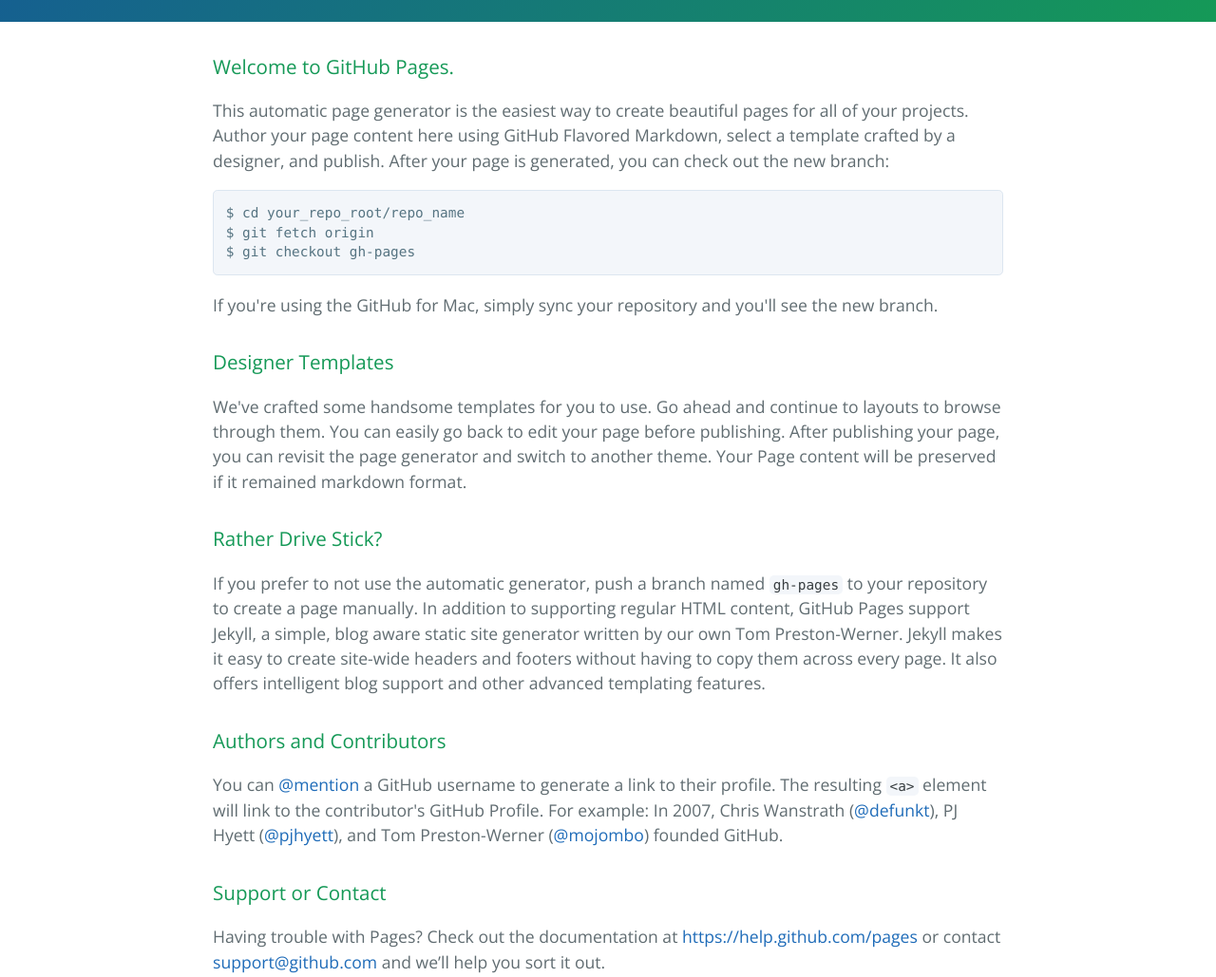
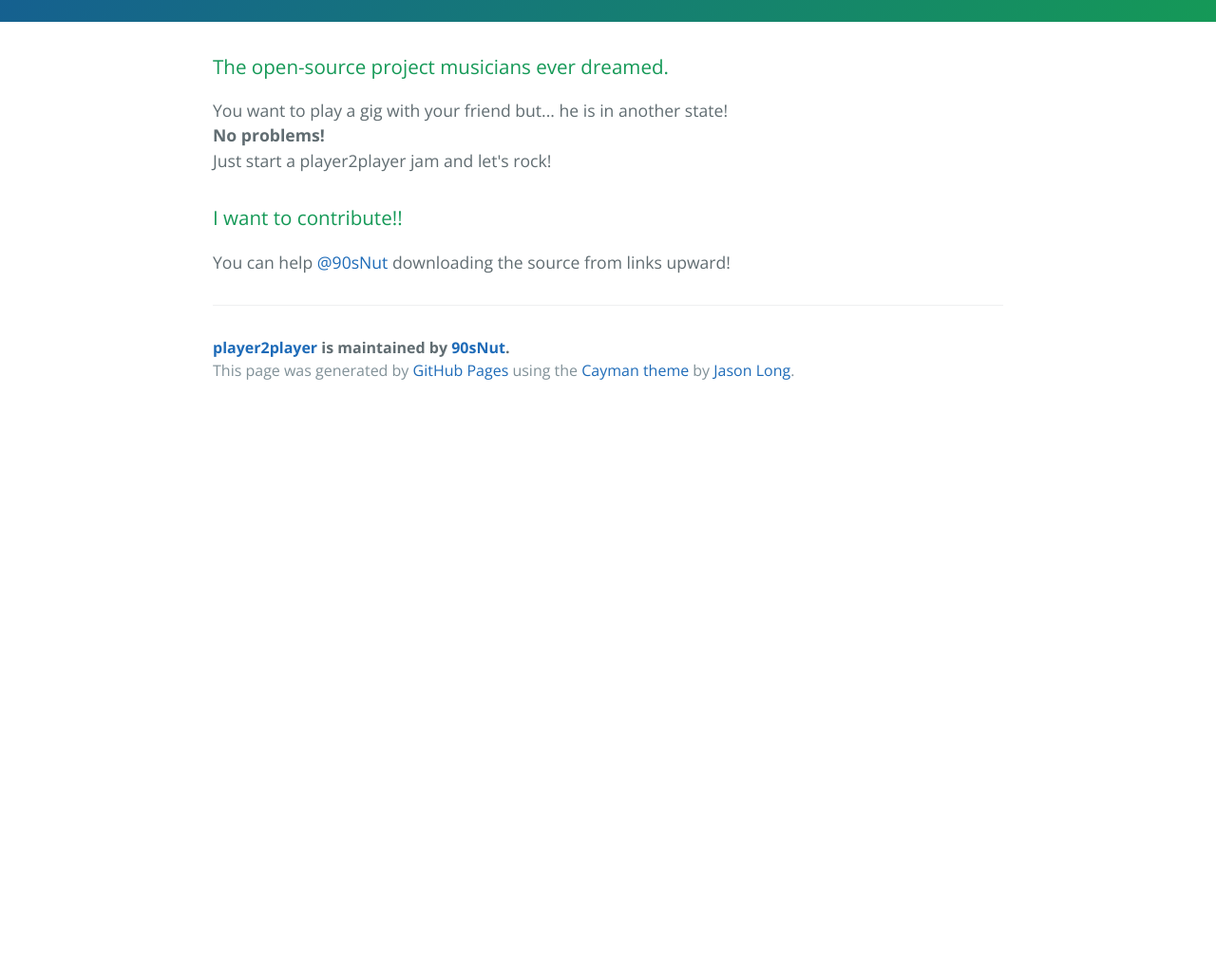
Before and after one commit to 90sNut/player2player, a plain HTML site: page index.html in a window 1280 px wide. Shown: the part 360-1389 px from the top of the page at 95% size. After the commit the page ends 800 px from the top, so only its background shows below. Drawn offline with nearby package versions, Linux system fonts and the light colour scheme.

Commit message:
Update index.html

```diff
--- a/index.html
+++ b/index.html
@@ -20,36 +20,18 @@
 
     <section class="main-content">
       <h3>
-<a id="welcome-to-github-pages" class="anchor" href="#welcome-to-github-pages" aria-hidden="true"><span class="octicon octicon-link"></span></a>Welcome to GitHub Pages.</h3>
+<a id="welcome-to-github-pages" class="anchor" href="#welcome-to-github-pages" aria-hidden="true"><span class="octicon octicon-link"></span></a>The open-source project musicians ever dreamed.</h3>
 
-<p>This automatic page generator is the easiest way to create beautiful pages for all of your projects. Author your page content here using GitHub Flavored Markdown, select a template crafted by a designer, and publish. After your page is generated, you can check out the new branch:</p>
-
-<pre><code>$ cd your_repo_root/repo_name
-$ git fetch origin
-$ git checkout gh-pages
-</code></pre>
-
-<p>If you're using the GitHub for Mac, simply sync your repository and you'll see the new branch.</p>
+<p>You want to play a gig with your friend but... he is in another state!
+<br />
+<b>No problems!</b>
+<br />
+Just start a player2player jam and let's rock!</p>
 
 <h3>
-<a id="designer-templates" class="anchor" href="#designer-templates" aria-hidden="true"><span class="octicon octicon-link"></span></a>Designer Templates</h3>
+<a id="authors-and-contributors" class="anchor" href="#authors-and-contributors" aria-hidden="true"><span class="octicon octicon-link"></span></a>I want to contribute!!</h3>
 
-<p>We've crafted some handsome templates for you to use. Go ahead and continue to layouts to browse through them. You can easily go back to edit your page before publishing. After publishing your page, you can revisit the page generator and switch to another theme. Your Page content will be preserved if it remained markdown format.</p>
-
-<h3>
-<a id="rather-drive-stick" class="anchor" href="#rather-drive-stick" aria-hidden="true"><span class="octicon octicon-link"></span></a>Rather Drive Stick?</h3>
-
-<p>If you prefer to not use the automatic generator, push a branch named <code>gh-pages</code> to your repository to create a page manually. In addition to supporting regular HTML content, GitHub Pages support Jekyll, a simple, blog aware static site generator written by our own Tom Preston-Werner. Jekyll makes it easy to create site-wide headers and footers without having to copy them across every page. It also offers intelligent blog support and other advanced templating features.</p>
-
-<h3>
-<a id="authors-and-contributors" class="anchor" href="#authors-and-contributors" aria-hidden="true"><span class="octicon octicon-link"></span></a>Authors and Contributors</h3>
-
-<p>You can <a href="https://github.com/blog/821" class="user-mention">@mention</a> a GitHub username to generate a link to their profile. The resulting <code>&lt;a&gt;</code> element will link to the contributor's GitHub Profile. For example: In 2007, Chris Wanstrath (<a href="https://github.com/defunkt" class="user-mention">@defunkt</a>), PJ Hyett (<a href="https://github.com/pjhyett" class="user-mention">@pjhyett</a>), and Tom Preston-Werner (<a href="https://github.com/mojombo" class="user-mention">@mojombo</a>) founded GitHub.</p>
-
-<h3>
-<a id="support-or-contact" class="anchor" href="#support-or-contact" aria-hidden="true"><span class="octicon octicon-link"></span></a>Support or Contact</h3>
-
-<p>Having trouble with Pages? Check out the documentation at <a href="https://help.github.com/pages">https://help.github.com/pages</a> or contact <a href="mailto:support@github.com">support@github.com</a> and we’ll help you sort it out.</p>
+<p>You can help <a href="https://github.com/90snut" class="user-mention">@90sNut</a> downloading the source from links upward!</p>
 
       <footer class="site-footer">
         <span class="site-footer-owner"><a href="https://github.com/90sNut/player2player">player2player</a> is maintained by <a href="https://github.com/90sNut">90sNut</a>.</span>
```
